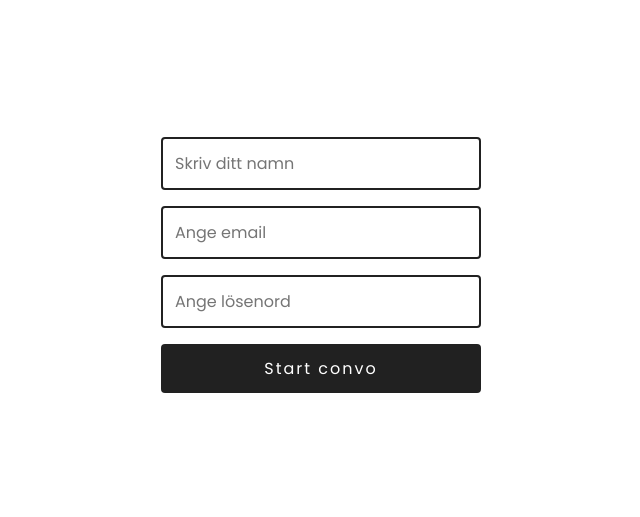
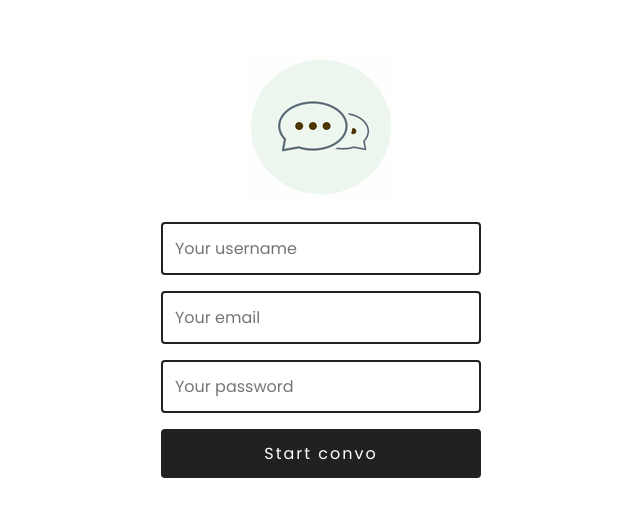
Before and after one commit to CiaBroang/Convo, a React (Create React App) app: page / in a window 1280 px wide. Shown: the part 135-652 px from the top of the page, without its empty margins (319-959 px from the left). Built offline with nearby package versions, Linux system fonts and the light colour scheme.

Commit message:
Animtation added to login page, styling for the logout flow

```diff
--- a/package.json
+++ b/package.json
@@ -25,6 +25,7 @@
     "cors": "^2.8.5",
     "dotenv": "^16.4.5",
     "express": "^4.19.2",
+    "lottie-react": "^2.4.0",
     "pg": "^8.11.5",
     "react": "^18.3.1",
     "react-dom": "^18.3.1",
--- a/src/App.tsx
+++ b/src/App.tsx
@@ -1,29 +1,38 @@
 import React from 'react';
+import { BrowserRouter as Router, Route, Routes, useLocation } from 'react-router-dom';
+import { UserProvider } from './context/UserContext';
+import { ChatProvider } from './context/ChatContext';
+import SignInPage from './components/SignInPage';
+import MessagesPage from './components/MessagesPage';
 import ChatWindow from './components/ChatWindow';
-import SignInPage from './components/SignInPage';
-import './App.css';
-import { BrowserRouter as Router, Route, Routes } from 'react-router-dom';
-import MessagesPage from './components/MessagesPage';
-import { UserProvider } from './context/UserContext'
-import { ChatProvider } from './context/ChatContext';
 import LogOut from './components/LogOut';
 
-
-const App: React.FC = () => { //React.FC definierar funktionella komponenter i TypeScript med inbyggd typkontroll och stöd för children
+const App: React.FC = () => {
   return (
     <UserProvider>
       <ChatProvider>
         <Router>
-          <LogOut />
-          <Routes>
-            <Route path="/" element={<SignInPage />} />
-            <Route path="/messages" element={<MessagesPage />} />
-            <Route path="/chat" element={<ChatWindow />} />
-          </Routes>
+          <AppContent />
         </Router>
       </ChatProvider>
     </UserProvider>
   );
-}
+};
+
+const AppContent: React.FC = () => {
+  const location = useLocation();
+  const shouldShowLogOut = location.pathname !== '/chat'; // Kontrollera om sökvägen inte är /chat pga ingen log out knapp där
+
+  return (
+    <>
+      {shouldShowLogOut && <LogOut />}
+      <Routes>
+        <Route path="/" element={<SignInPage />} />
+        <Route path="/messages" element={<MessagesPage />} />
+        <Route path="/chat" element={<ChatWindow />} />
+      </Routes>
+    </>
+  );
+};
 
 export default App;
--- a/src/components/ChatBubble.tsx
+++ b/src/components/ChatBubble.tsx
@@ -7,11 +7,47 @@ interface ChatBubbleProps {
   timestamp: string;
 }
 
+const formatDate = (dateString: string): string => {
+  const date = new Date(dateString);
+  const today = new Date();
+  const isSameDay =
+    date.getDate() === today.getDate() &&
+    date.getMonth() === today.getMonth() &&
+    date.getFullYear() === today.getFullYear();
+
+  if (isSameDay) {
+    const hours = date.getHours();
+    const minutes = date.getMinutes();
+    const ampm = hours >= 12 ? "pm" : "am";
+    const formattedHours = hours % 12 === 0 ? 12 : hours % 12;
+    return `${formattedHours}:${minutes < 10 ? "0" + minutes : minutes} ${ampm}`;
+  } else {
+    const monthIndex = date.getMonth();
+    const monthNames = [
+      "Jan",
+      "Feb",
+      "Mar",
+      "Apr",
+      "May",
+      "Jun",
+      "Jul",
+      "Aug",
+      "Sep",
+      "Oct",
+      "Nov",
+      "Dec",
+    ];
+    const monthName = monthNames[monthIndex];
+    const day = date.getDate();
+    return `${monthName} ${day}`;
+  }
+};
+
 const ChatBubble: React.FC<ChatBubbleProps> = ({ message, user, timestamp }) => {
   return (
     <div className={`chat-bubble ${user}`}>
       <p>{message}</p>
-      <p>{timestamp}</p>
+      <p>{formatDate(timestamp)}</p>
     </div>
   );
 };
--- a/src/components/ChatWindow.css
+++ b/src/components/ChatWindow.css
@@ -1,15 +1,22 @@
-/* Lägg till fler react-icons */
-/* Fixa scrollen så headern inte rör på sig och det senaste meddelandet syns direkt när det skickats */
+body, html {
+  margin: 0;
+  padding: 0;
+  overflow-x: hidden;
+  width: 100%;
+}
 
 .chat-window {
   display: flex;
   flex-direction: column;
   height: 100vh;
-  width: 400px;
+  width: calc(100vw - 40px);
   margin: 0 auto;
-  border: 1px solid #ccc;
-  border-radius: 10px;
+  border: none;
+  border-radius: 0;
   font-family: "Poppins", sans-serif;
+  overflow: hidden;
+  padding: 10px;
+  box-sizing: border-box;
 }
 
 .chat-header {
@@ -18,6 +25,7 @@
   padding: 10px;
   background-color: #ffffff;
   border-bottom: 1px solid #ccc;
+  margin-bottom: 10px;
 }
 
 .back-icon {
@@ -68,12 +76,15 @@
   padding: 10px;
   overflow-y: auto;
   background-color: #ffffff;
+  border: 1px solid #ccc;
+  border-radius: 10px;
 }
 
 .chat-input {
   display: flex;
   padding: 10px;
   border-top: 1px solid #ccc;
+  margin-top: 10px;
 }
 
 .chat-input textarea {
@@ -97,3 +108,16 @@
   letter-spacing: 1px;
   font-family: "Poppins", sans-serif;
 }
+
+
+@media (max-width: 768px) {
+  .chat-window {
+    width: calc(100vw - 20px);
+    margin: 0 auto;
+    padding: 10px;
+  }
+
+  .chat-input button {
+    padding: 10px 15px;
+  }
+}
--- a/src/components/LogOut.tsx
+++ b/src/components/LogOut.tsx
@@ -1,20 +1,24 @@
 import { useNavigate } from "react-router-dom";
 import { useUser } from "../context/UserContext";
+import { CiLogout } from "react-icons/ci";
 
 const LogOut: React.FC = () => {
   const { user, setUser } = useUser();
   const navigate = useNavigate();
 
   const handleLogOut = () => {
-        localStorage.removeItem('user');
+    localStorage.removeItem("user");
     setUser({ id: null });
-        navigate('/');
-    }
+    navigate("/");
+  };
 
   if (user.id === null) return null;
   return (
     <>
-        <button onClick={handleLogOut}>LOGGA UT!</button>
+      <CiLogout
+        onClick={handleLogOut}
+        style={{ margin: "10px", cursor: "pointer", fontSize: "24px" }}
+      />
     </>
   );
 };
--- a/src/components/MessagesPage.css
+++ b/src/components/MessagesPage.css
@@ -10,7 +10,7 @@
     display: flex;
     align-items: center;
     justify-content: center;
-    padding: 20px;
+    padding-bottom: 20px;
     background-color: #ffffff;
     border-bottom: 1px solid #ccc;
   }
--- a/src/components/SignInPage.css
+++ b/src/components/SignInPage.css
@@ -6,9 +6,16 @@ body, html {
 
   .container {
     display: flex;
+    flex-direction: column;
+    align-items: center;
     justify-content: center;
-    align-items: center;
     height: 100vh;
+  }
+
+  .gif-image {
+    max-width: 100%;
+    height: auto;
+    margin-bottom: 20px;
   }
 
   .form {
--- a/src/components/SignInPage.tsx
+++ b/src/components/SignInPage.tsx
@@ -2,6 +2,7 @@ import React, { useState } from "react";
 import './SignInPage.css';
 import { useNavigate } from 'react-router-dom';
 import { useUser } from '../context/UserContext';
+import Animation1 from '../assets/Animation1.gif';
 
 interface User {
   email: string;
@@ -60,17 +61,18 @@ const SignInPage: React.FC = () => {
 
   return (
     <div className="container">
+      <img src={Animation1} alt="My GIF" className="gif-image" />
       <form className="form" onSubmit={handleSubmit}>
         <input
           type="text"
-          placeholder="Skriv ditt namn"
+          placeholder="Your username"
           className="input"
           value={username}
           onChange={(e) => setUsername(e.target.value)}
         />
         <input
           type="text"
-          placeholder="Ange email"
+          placeholder="Your email"
           className="input"
           value={email}
           onChange={(e) => setEmail(e.target.value)}
@@ -78,7 +80,7 @@ const SignInPage: React.FC = () => {
         />
         <input
           type="password"
-          placeholder="Ange lösenord"
+          placeholder="Your password"
           className="input"
           value={password}
           onChange={(e) => setPassword(e.target.value)}
```
Also changed, not shown: src/setupTests.ts (+1 -4 lines), src/assets/Animation1.gif (added), 1 other file (tests, documents, lock files or other folders). Lines whose indentation alone changed are shown as unchanged.
